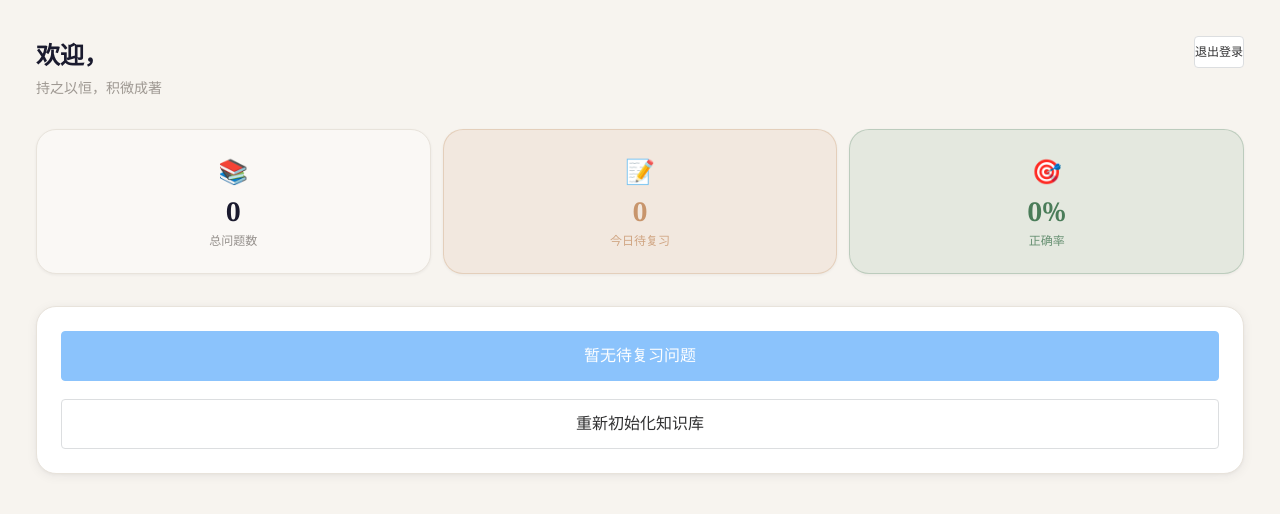
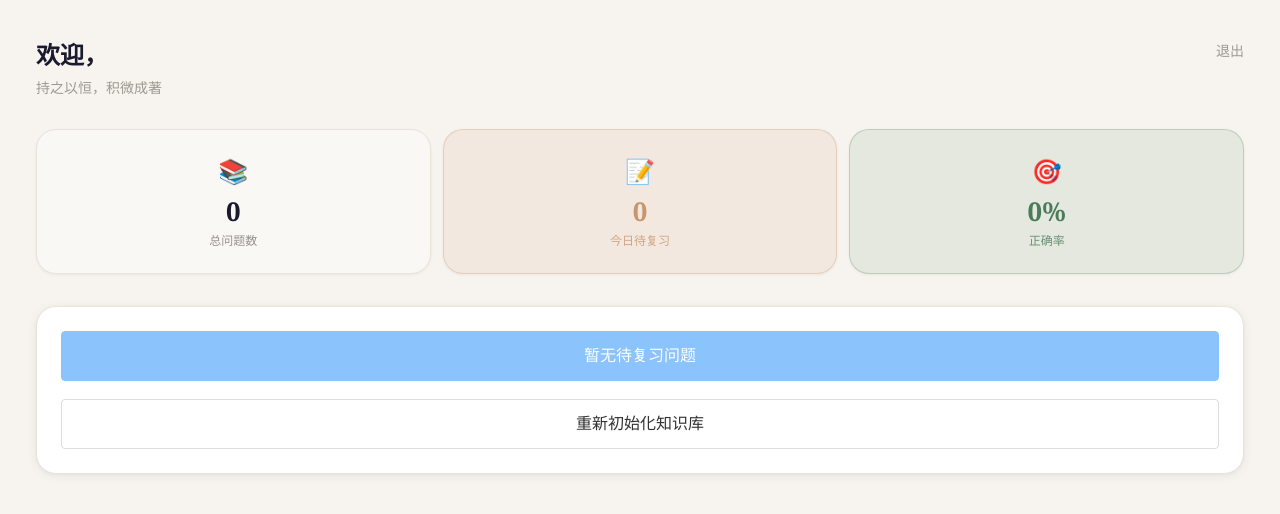
Before and after one commit to QiuXin-Mking/self-improvement, a Vue app in the folder frontend/: page /dashboard in a window 1280 px wide. Shown: the top 514 px of the page. Built offline with nearby package versions, Linux system fonts and the light colour scheme; no server answers; sample sign-in values are in the browser's storage.

Commit message:
fix: replace logout button with subtle text link style
The solid Vant button looked out of place next to the greeting text.
Replaced with a minimal text-only button that turns red on hover.

Co-Authored-By: Claude Opus 4.7 <noreply@anthropic.com>

```diff
--- a/frontend/src/views/DashboardView.vue
+++ b/frontend/src/views/DashboardView.vue
@@ -5,7 +5,7 @@
         <h1 class="dashboard-title">欢迎，{{ user?.username }}</h1>
         <p class="dashboard-subtitle">持之以恒，积微成著</p>
       </div>
-      <van-button type="default" size="small" @click="logout">退出登录</van-button>
+      <button class="btn-logout" @click="logout">退出</button>
     </div>
 
     <div class="dashboard-stats">
@@ -124,6 +124,21 @@ onMounted(async () => {
       color: $text-muted;
     }
   }
+
+  .btn-logout {
+    background: none;
+    border: none;
+    color: $text-muted;
+    font-size: $font-size-sm;
+    cursor: pointer;
+    padding: 4px 0;
+    font-family: inherit;
+    transition: color $transition-fast;
+
+    &:hover {
+      color: $danger;
+    }
+  }
 }
 
 .dashboard-stats {
```
